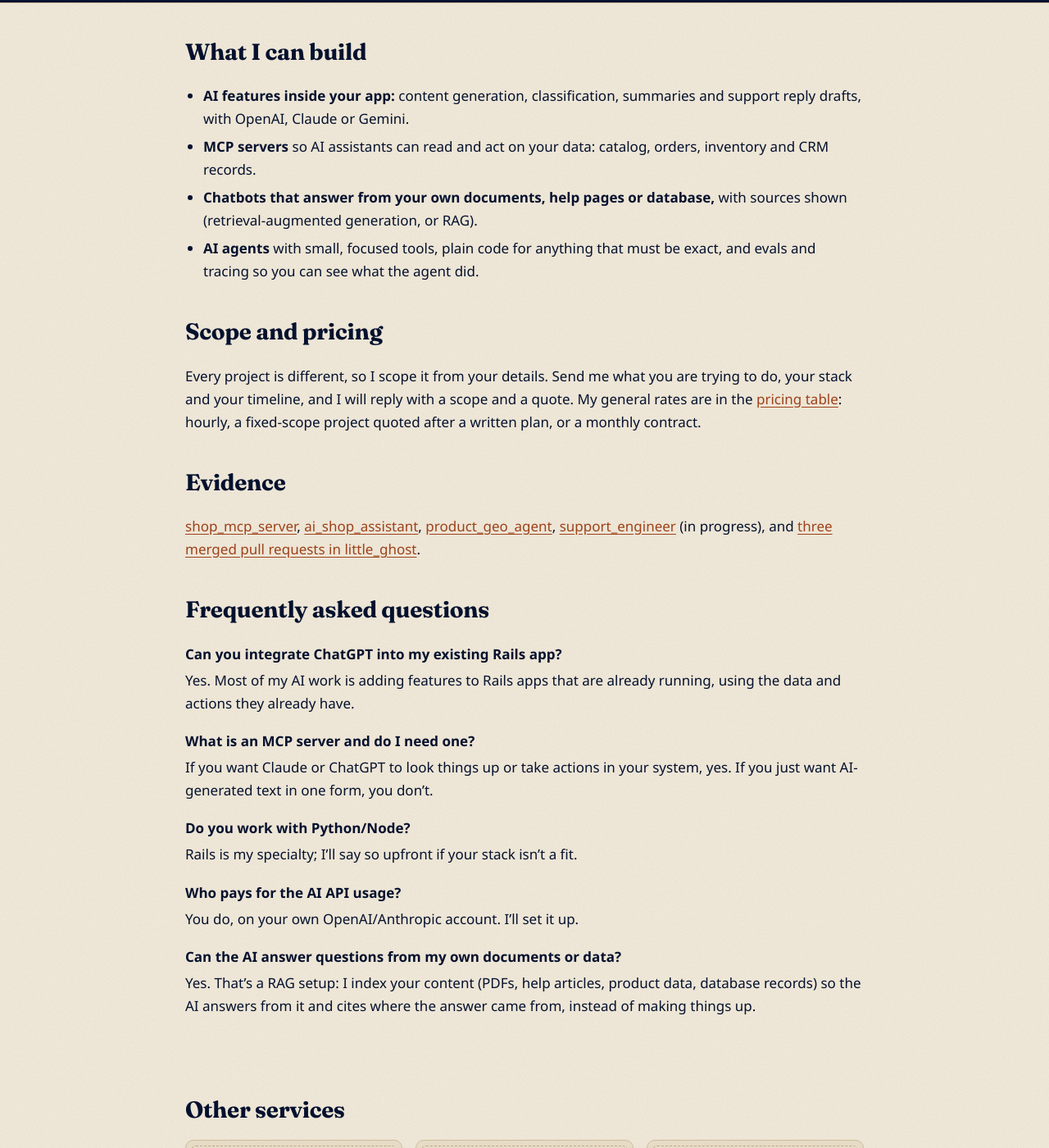
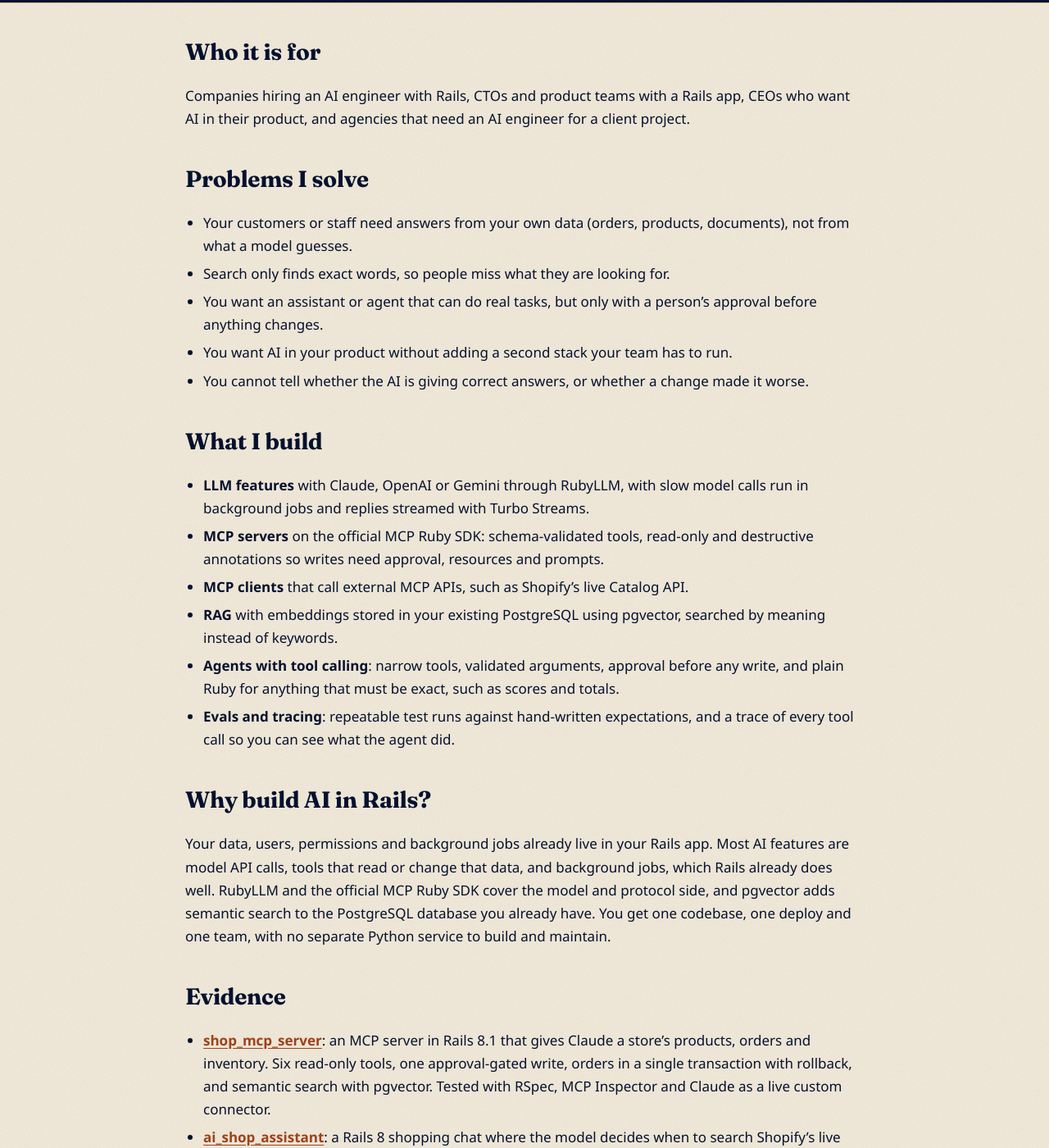
Before and after one commit to mjesar/mjesar.github.io, a Jekyll site: the page built from services/ai-in-rails/index.md, in a window 1280 px wide and 1400 px high, scrolled down 365 px. Shown: the whole window at 82% size. Built offline with Jekyll 4.4.1, drawn with Linux system fonts in a browser that asks for light colours; some of the changed text lies outside the part shown.

Commit message:
rewrite ai engineering service page with new template

```diff
--- a/_layouts/service.html
+++ b/_layouts/service.html
@@ -2,12 +2,13 @@
 layout: default
 ---
 {%- assign svc = site.data.services | where: "slug", page.slug | first -%}
+{%- comment -%} Pages with `promise` use the new template (sections in the page, contact here); the rest keep the old blocks until rewritten. {%- endcomment -%}
 <div class="hero small">
   <div class="wrap">
     <div class="bar" aria-hidden="true"></div>
     <p class="eyebrow"><a href="/services/">Services</a></p>
     <h1>{{ svc.name }}</h1>
-    <p class="lede">{{ svc.summary }}</p>
+    <p class="lede">{{ page.promise | default: svc.summary }}</p>
     <ul class="links">
       <li><a class="btn primary" href="mailto:mohammadalijaisar@gmail.com?subject={{ svc.name | uri_escape }}">Email me about this</a></li>
       <li><a class="btn" href="/services/">All services</a></li>
@@ -16,13 +17,19 @@
 </div>
 <main class="wrap prose">
 {{ content }}
+{%- unless page.promise %}
 <h2>Scope and pricing</h2>
 <p>Every project is different, so I scope it from your details. Send me what you are trying to do, your stack and your timeline, and I will reply with a scope and a quote. My general rates are in the <a href="/services/#pricing">pricing table</a>: hourly, a fixed-scope project quoted after a written plan, or a monthly contract.</p>
 {%- if svc.evidence %}
 <h2>Evidence</h2>
 <p>{{ svc.evidence | markdownify | remove: '<p>' | remove: '</p>' | strip }}</p>
 {%- endif %}
+{%- endunless %}
 {%- if page.faq %}{% include faq.html items=page.faq %}{% endif %}
+{%- if page.promise %}
+<h2 id="contact">Contact</h2>
+<p>Available now. Email me at <a href="mailto:mohammadalijaisar@gmail.com?subject={{ svc.name | uri_escape }}">mohammadalijaisar@gmail.com</a>. Tell me whether you want a full-time hire, a contract, or a project{% if page.contact_ask %}, and {{ page.contact_ask }}{% endif %}. Rates are in the <a href="/services/#pricing">pricing table</a>.</p>
+{%- endif %}
 <section class="no-print">
   <h2>Other services</h2>
   <div class="grid">
--- a/services/ai-in-rails/index.md
+++ b/services/ai-in-rails/index.md
@@ -1,23 +1,57 @@
 ---
 layout: service
 slug: ai-in-rails
-title: "AI integration for Rails apps"
-description: "Add ChatGPT, Claude or Gemini to your Rails app with MCP servers, chatbots on your data and approval-gated agents. By Mohammad Ali Jesar."
+title: "AI Engineering in Ruby on Rails: Agents, RAG and MCP"
+description: "AI engineering in Ruby on Rails: LLM features, RAG on PostgreSQL with pgvector, MCP servers and agents that work with your real data and ask before any write."
+promise: AI features that answer from your real data and never act without approval, built inside the Rails app you already run.
+contact_ask: what you want the AI to do
 faq:
-  - q: "Can you integrate ChatGPT into my existing Rails app?"
-    a: "Yes. Most of my AI work is adding features to Rails apps that are already running, using the data and actions they already have."
-  - q: "What is an MCP server and do I need one?"
-    a: "If you want Claude or ChatGPT to look things up or take actions in your system, yes. If you just want AI-generated text in one form, you don't."
-  - q: "Do you work with Python/Node?"
-    a: "Rails is my specialty; I'll say so upfront if your stack isn't a fit."
-  - q: "Who pays for the AI API usage?"
-    a: "You do, on your own OpenAI/Anthropic account. I'll set it up."
-  - q: "Can the AI answer questions from my own documents or data?"
-    a: "Yes. That's a RAG setup: I index your content (PDFs, help articles, product data, database records) so the AI answers from it and cites where the answer came from, instead of making things up."
+  - q: "Do we need a separate Python service for AI?"
+    a: "No. LLM calls, tool calling, MCP and RAG can all run inside your Rails app, with RubyLLM, the official MCP Ruby SDK and pgvector on PostgreSQL."
+  - q: "Can RAG use our existing PostgreSQL database?"
+    a: "Yes. With the pgvector extension, embeddings are stored in a column next to your existing data and searched with SQL, so there is no separate vector database to run."
+  - q: "How do you stop the AI from making mistakes?"
+    a: "It gets narrow tools with validated arguments, so it looks facts up instead of guessing. Anything that writes needs a person's approval, exact work such as math stays in Ruby, and evals check the answers before and after each change."
+  - q: "Which AI models do you work with?"
+    a: "Claude, OpenAI and Gemini. I use RubyLLM so the provider can change with a config change, and Voyage AI for embeddings."
 ---
-## What I can build
+## Who it is for
 
-- **AI features inside your app:** content generation, classification, summaries and support reply drafts, with OpenAI, Claude or Gemini.
-- **MCP servers** so AI assistants can read and act on your data: catalog, orders, inventory and CRM records.
-- **Chatbots that answer from your own documents, help pages or database,** with sources shown (retrieval-augmented generation, or RAG).
-- **AI agents** with small, focused tools, plain code for anything that must be exact, and evals and tracing so you can see what the agent did.
+Companies hiring an AI engineer with Rails, CTOs and product teams with a Rails app, CEOs who want AI in their product, and agencies that need an AI engineer for a client project.
+
+## Problems I solve
+
+- Your customers or staff need answers from your own data (orders, products, documents), not from what a model guesses.
+- Search only finds exact words, so people miss what they are looking for.
+- You want an assistant or agent that can do real tasks, but only with a person's approval before anything changes.
+- You want AI in your product without adding a second stack your team has to run.
+- You cannot tell whether the AI is giving correct answers, or whether a change made it worse.
+
+## What I build
+
+- **LLM features** with Claude, OpenAI or Gemini through RubyLLM, with slow model calls run in background jobs and replies streamed with Turbo Streams.
+- **MCP servers** on the official MCP Ruby SDK: schema-validated tools, read-only and destructive annotations so writes need approval, resources and prompts.
+- **MCP clients** that call external MCP APIs, such as Shopify's live Catalog API.
+- **RAG** with embeddings stored in your existing PostgreSQL using pgvector, searched by meaning instead of keywords.
+- **Agents with tool calling**: narrow tools, validated arguments, approval before any write, and plain Ruby for anything that must be exact, such as scores and totals.
+- **Evals and tracing**: repeatable test runs against hand-written expectations, and a trace of every tool call so you can see what the agent did.
+
+## Why build AI in Rails?
+
+Your data, users, permissions and background jobs already live in your Rails app. Most AI features are model API calls, tools that read or change that data, and background jobs, which Rails already does well. RubyLLM and the official MCP Ruby SDK cover the model and protocol side, and pgvector adds semantic search to the PostgreSQL database you already have. You get one codebase, one deploy and one team, with no separate Python service to build and maintain.
+
+## Evidence
+
+- **[shop_mcp_server](/projects/shop_mcp_server/)**: an MCP server in Rails 8.1 that gives Claude a store's products, orders and inventory. Six read-only tools, one approval-gated write, orders in a single transaction with rollback, and semantic search with pgvector. Tested with RSpec, MCP Inspector and Claude as a live custom connector.
+- **[ai_shop_assistant](/projects/ai_shop_assistant/)**: a Rails 8 shopping chat where the model decides when to search Shopify's live catalog over MCP, through a hand-written JSON-RPC client, so it answers with real products and prices.
+- **[product_geo_agent](/projects/product_geo_agent/)**: an agent with five tools that it chooses between. The model judges and Ruby computes the score, so the same facts always give the same number. It has an eval harness and a live trace.
+- **[support_engineer](/projects/support_engineer/)** (in progress): a support agent built around human approval for refunds, returns and cancellations, with planted test cases that have known correct answers.
+- **[little_ghost](/projects/#open-source)**: three merged pull requests fixing bugs in this open-source Ruby agent framework, found while building product_geo_agent.
+
+## How a project runs
+
+1. **Pick one job for the AI.** We agree on the one question or task it should handle first, and the data it needs.
+2. **A written plan.** Which tools it gets, which ones only read, which ones write and need approval, and how we will know the answers are right.
+3. **Tools first, then the model.** Each tool is plain Ruby with specs, then the model is connected to it.
+4. **Evals before launch.** The feature runs against real cases with expected answers, and a trace shows each step.
+5. **Hand-over.** Pull requests, tests and a short write-up your team can maintain.
```
